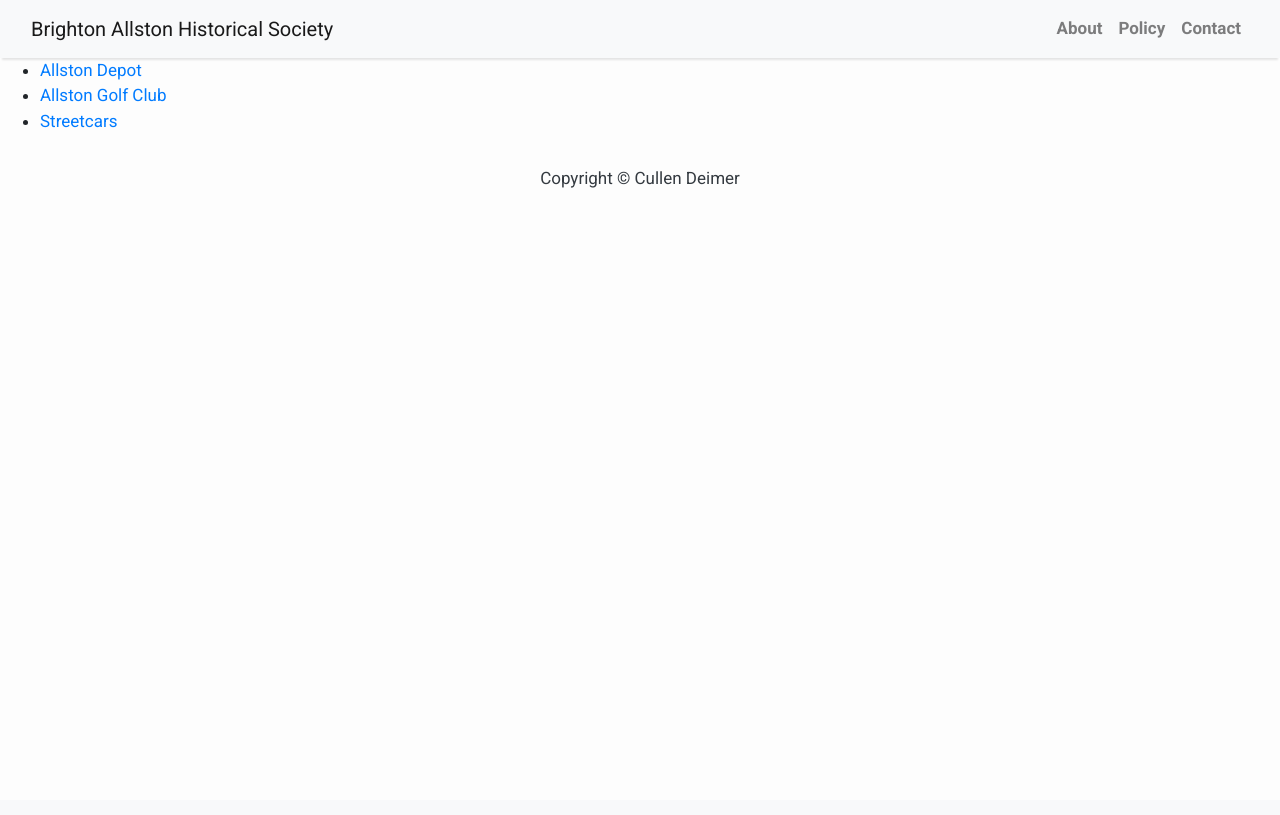
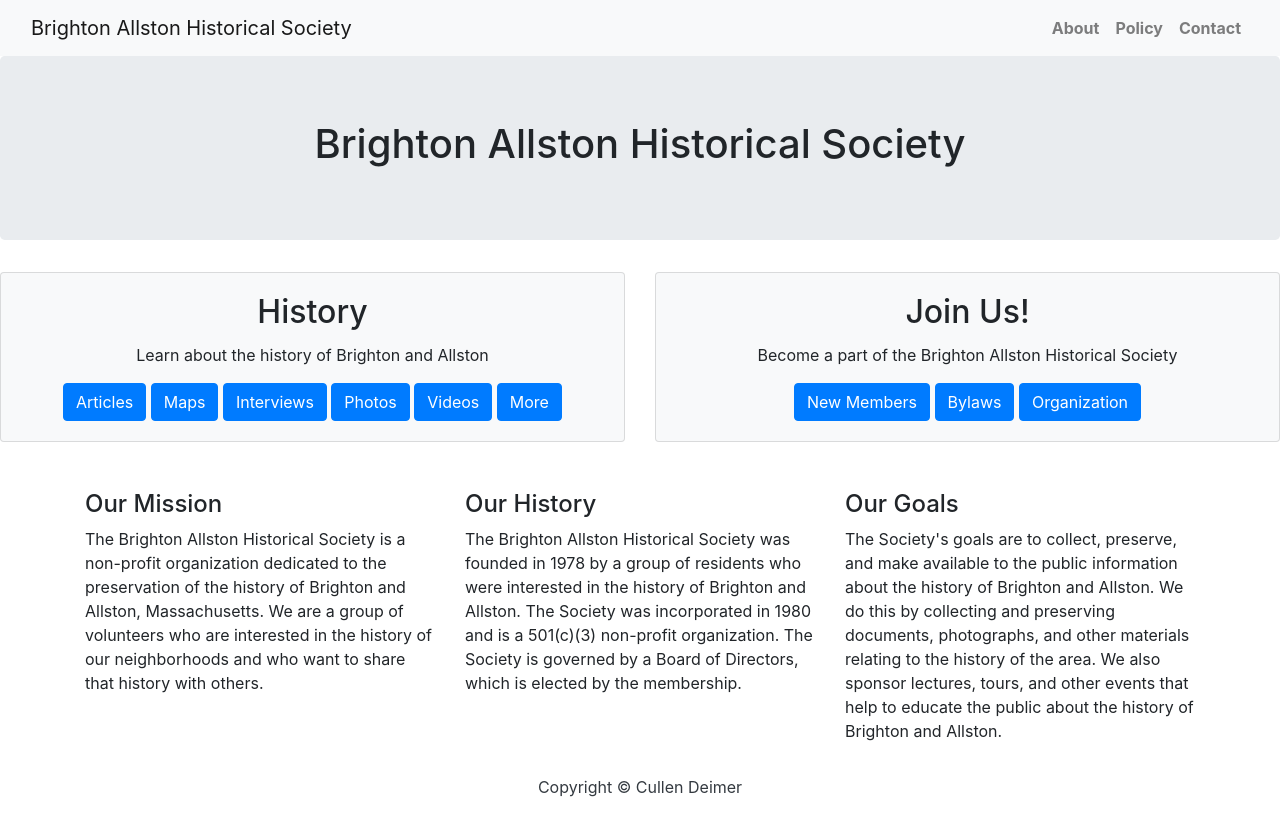
Before and after one commit to cdeimer/BAHistoricalSocietySite, a Django app: page / in a window 1280 px wide. Before the commit the page ends 188 px from the top, so only its background shows below. Run offline with Django 4.2, Linux system fonts and the light colour scheme; data comes from the database, SQL or seed files in the repository; some libraries are stand-ins or nearby versions.

Commit message:
add some more styling, redesign the home page

```diff
--- a/bahs/templates/bahs/index.html
+++ b/bahs/templates/bahs/index.html
@@ -1,12 +1,48 @@
 {% extends "base.html" %}
 {% block content %}
-{% if page_list %}
-    <ul>
-    {% for page in page_list %}
-        <li><a href="/history/{{ page.id }}/">{{ page.title }}</a></li>
-    {% endfor %}
-    </ul>
-{% else %}
-    <p>No pages are available.</p>
-{% endif %}
+
+<div class="jumbotron text-center">
+    <h1>Brighton Allston Historical Society</h1>
+</div>
+
+<div class="card-deck">
+    <div class="card bg-light">
+        <div class="card-body text-center">
+            <h2 class="card-title">History</h2>
+            <p class="card-text">Learn about the history of Brighton and Allston</p>
+            <a href="/history/" class="btn btn-primary">Articles</a>
+            <a href="#" class="btn btn-primary">Maps</a>
+            <a href="#" class="btn btn-primary">Interviews</a>
+            <a href="#" class="btn btn-primary">Photos</a>
+            <a href="#" class="btn btn-primary">Videos</a>
+            <a href="#" class="btn btn-primary">More</a>
+        </div>
+    </div>
+    <div class="card bg-light">
+        <div class="card-body text-center">
+            <h2 class="card-title">Join Us!</h2>
+            <p class="card-text">Become a part of the Brighton Allston Historical Society</p>
+            <a href="#" class="btn btn-primary">New Members</a>
+            <a href="#" class="btn btn-primary">Bylaws</a>
+            <a href="#" class="btn btn-primary">Organization</a>
+        </div>
+    </div>
+</div>
+
+<div class="container mt-5">
+    <div class="row">
+        <div class="col-sm-4">
+            <h4>Our Mission</h4>
+            <p>The Brighton Allston Historical Society is a non-profit organization dedicated to the preservation of the history of Brighton and Allston, Massachusetts. We are a group of volunteers who are interested in the history of our neighborhoods and who want to share that history with others.</p>
+        </div>
+        <div class="col-sm-4">
+            <h4>Our History</h4>
+            <p>The Brighton Allston Historical Society was founded in 1978 by a group of residents who were interested in the history of Brighton and Allston. The Society was incorporated in 1980 and is a 501(c)(3) non-profit organization. The Society is governed by a Board of Directors, which is elected by the membership.</p>
+        </div>
+        <div class="col-sm-4">
+            <h4>Our Goals</h4>
+            <p>The Society's goals are to collect, preserve, and make available to the public information about the history of Brighton and Allston. We do this by collecting and preserving documents, photographs, and other materials relating to the history of the area. We also sponsor lectures, tours, and other events that help to educate the public about the history of Brighton and Allston.</p>
+        </div>
+    </div>
+</div>
 {%endblock%}
--- a/bahs/templates/base.html
+++ b/bahs/templates/base.html
@@ -6,33 +6,10 @@
         <link href="https://fonts.googleapis.com/css?family=Roboto:400,700" rel="stylesheet">
         <meta name="google" content="notranslate" />
         <meta name="viewport" content="width=device-width, initial-scale=1" />
-        <link rel="stylesheet" href="https://maxcdn.bootstrapcdn.com/bootstrap/4.0.0/css/bootstrap.min.css" integrity="sha384-Gn5384xqQ1aoWXA+058RXPxPg6fy4IWvTNh0E263XmFcJlSAwiGgFAW/dAiS6JXm"
-            crossorigin="anonymous" />
+        <link rel="stylesheet" href="https://maxcdn.bootstrapcdn.com/bootstrap/4.0.0/css/bootstrap.min.css"/>
     </head>
 
     <body>
-        <style>
-            body {
-            font-family: "Roboto", sans-serif;
-            font-size: 17px;
-            background-color: #fdfdfd;
-        }
-        .shadow {
-            box-shadow: 0 4px 2px -2px rgba(0, 0, 0, 0.1);
-        }
-        .btn-danger {
-            color: #fff;
-            background-color: #f00000;
-            border-color: #dc281e;
-        }
-        .masthead {
-            background: #3398E1;
-            height: auto;
-            padding-bottom: 15px;
-            box-shadow: 0 16px 48px #E3E7EB;
-            padding-top: 10px;
-        }
-    </style>
 
         <!-- Navigation -->
         <nav class="navbar navbar-expand-lg navbar-light bg-light shadow" id="mainNav">
--- a/bahs/urls.py
+++ b/bahs/urls.py
@@ -3,5 +3,6 @@ from bahs import views
 
 urlpatterns = [
     path("", views.home, name="home"),
+    path("history/", views.history, name="history"),
     path("history/<int:page_id>/", views.page_detail, name="page_detail")
 ]
--- a/bahs/views.py
+++ b/bahs/views.py
@@ -12,6 +12,13 @@ def home(request):
     }
     return render(request, 'bahs/index.html', context)
 
+def history(request):
+    page_list = Page.objects.order_by('title')
+    context = {
+        'page_list': page_list,
+    }
+    return render(request, 'bahs/history.html', context)
+
 def page_detail(request, page_id):
     page = get_object_or_404(Page, pk=page_id)
     return render(request, 'bahs/page_detail.html', {'page': page})
```
Also changed, not shown: bahs/templates/bahs/history.html (added, +12 -0 lines).
